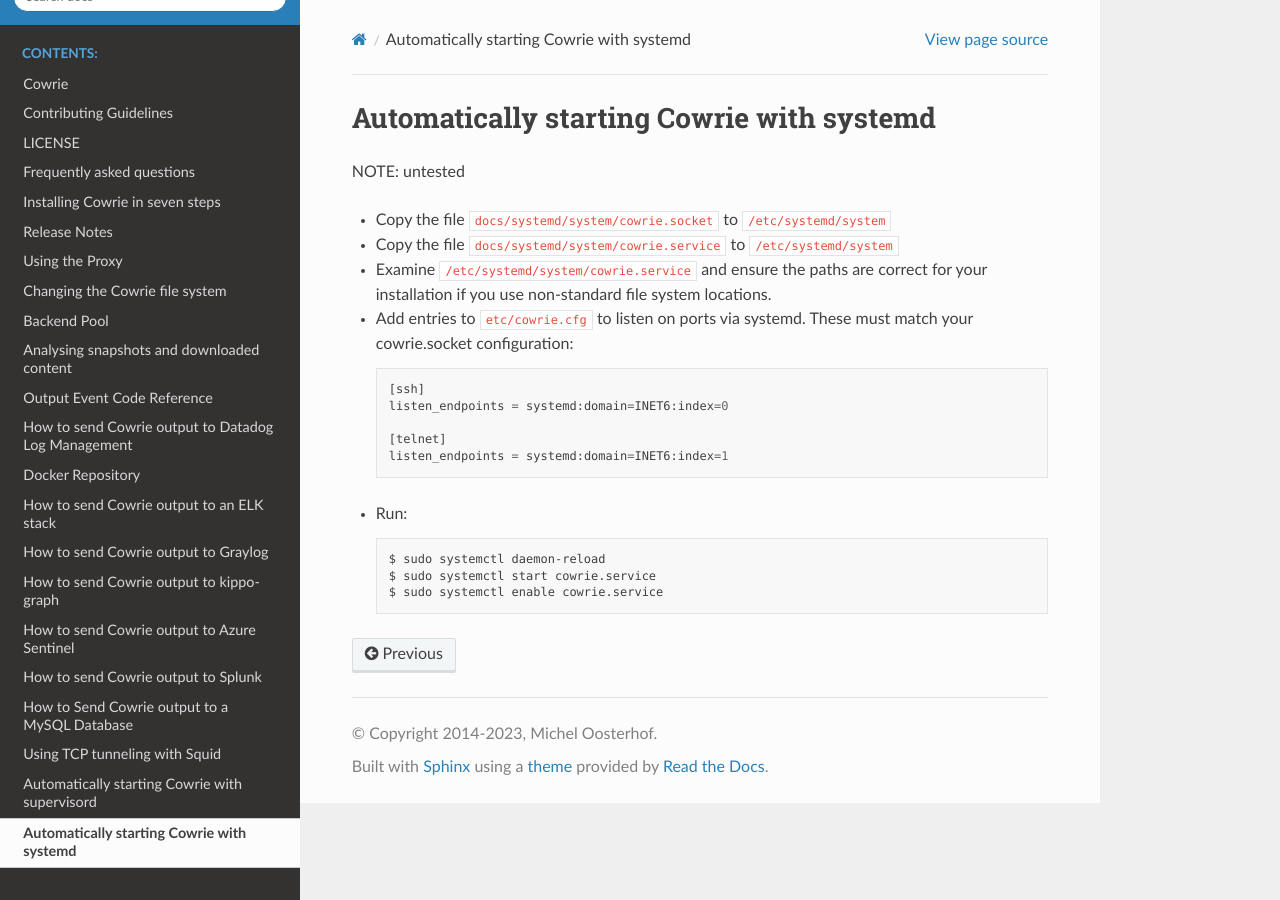
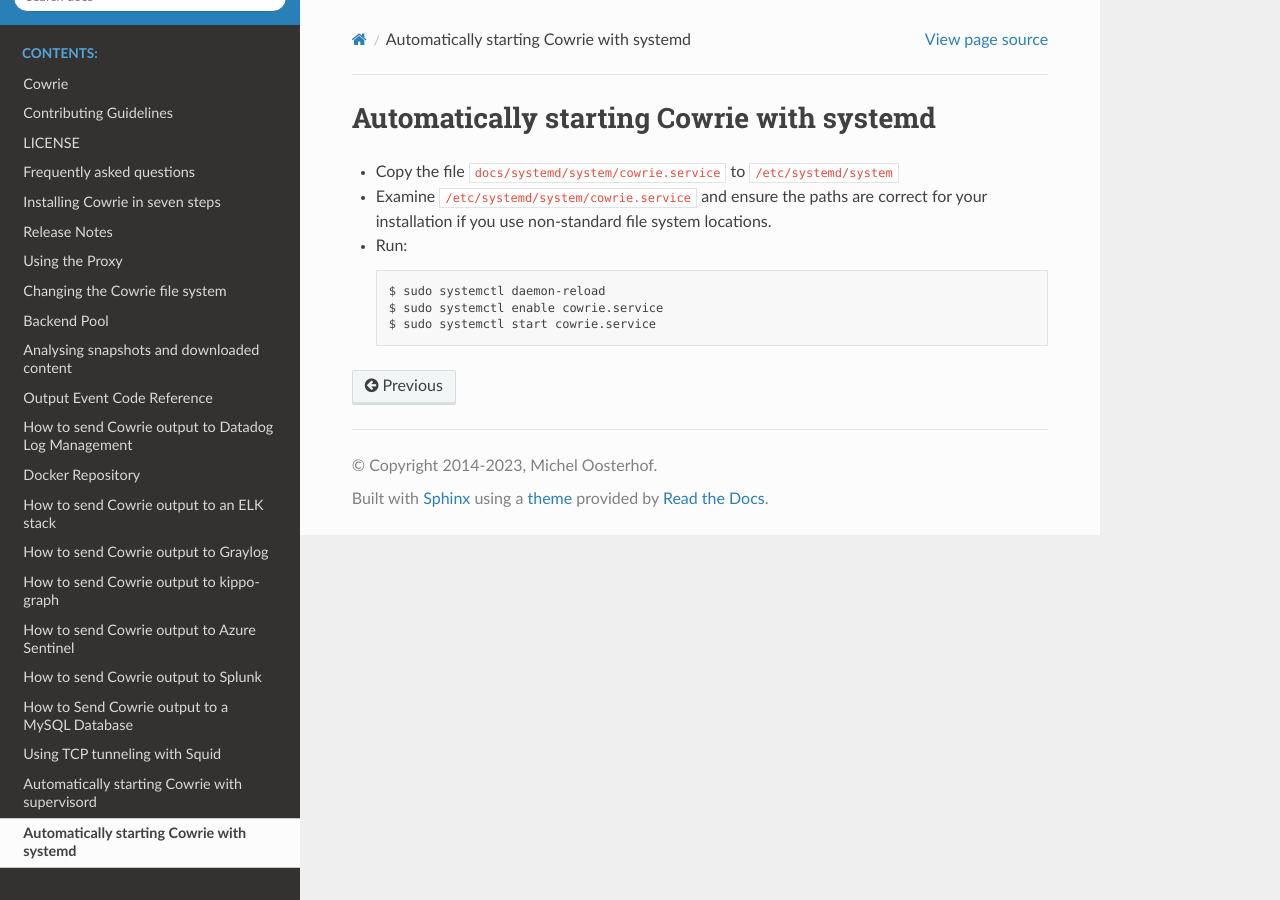
Before and after one commit to cowrie/cowrie, a Sphinx documentation site: the page built from docs/systemd/README.rst, in a window 1280 px wide. Built offline with Sphinx 7.4.7 and the Read the Docs theme 3.1.0, drawn with Linux system fonts in a browser that asks for light colours; the version number could not be read and is left out.

Commit message:
Update Systemd Service

```diff
--- a/docs/systemd/README.rst
+++ b/docs/systemd/README.rst
@@ -1,24 +1,13 @@
 Automatically starting Cowrie with systemd
 ###########################################
-
-NOTE: untested
-
-* Copy the file ``docs/systemd/system/cowrie.socket`` to ``/etc/systemd/system``
 
 * Copy the file ``docs/systemd/system/cowrie.service`` to ``/etc/systemd/system``
 
 * Examine ``/etc/systemd/system/cowrie.service`` and ensure the paths are correct for your installation if you use non-standard file system locations.
 
-* Add entries to ``etc/cowrie.cfg`` to listen on ports via systemd. These must match your cowrie.socket configuration::
-
-    [ssh]
-    listen_endpoints = systemd:domain=INET6:index=0
-
-    [telnet]
-    listen_endpoints = systemd:domain=INET6:index=1
 
 * Run::
 
     $ sudo systemctl daemon-reload
+    $ sudo systemctl enable cowrie.service
     $ sudo systemctl start cowrie.service
-    $ sudo systemctl enable cowrie.service
```
Also changed, not shown: 2 other files.
